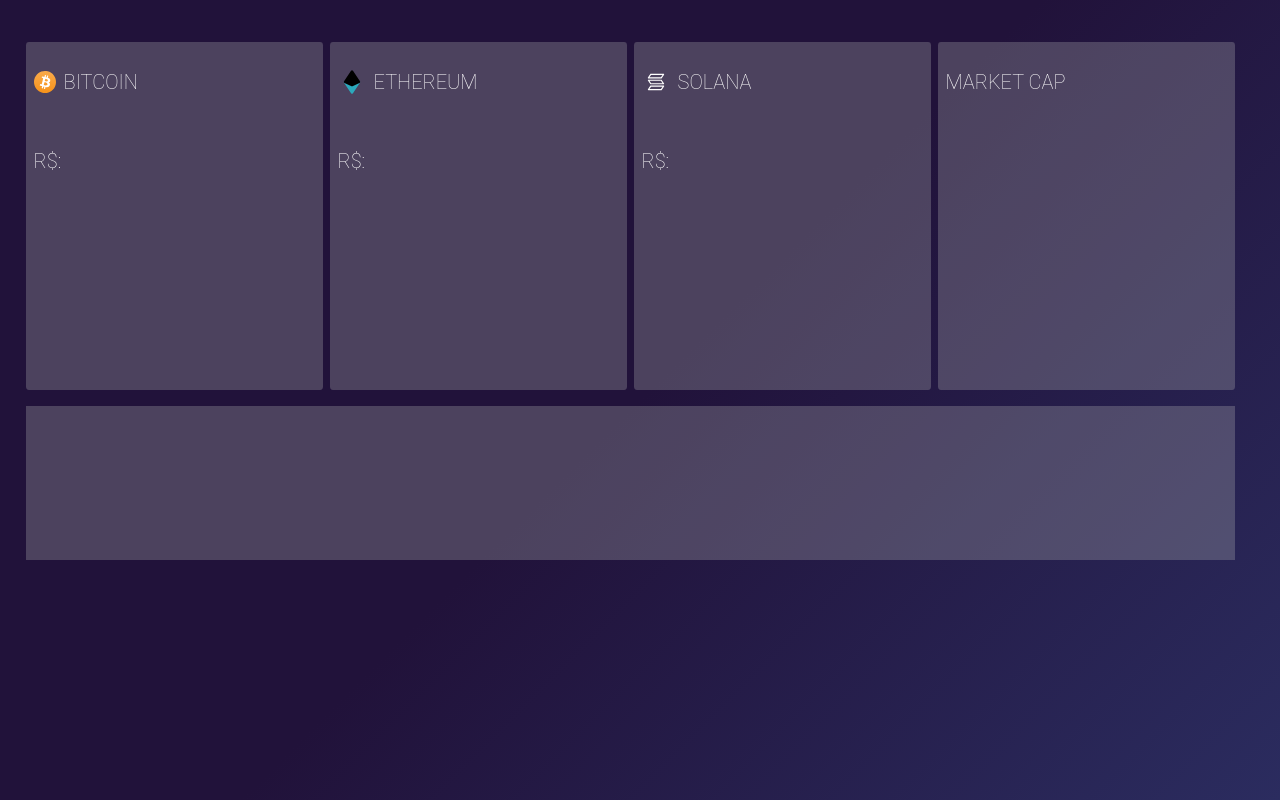
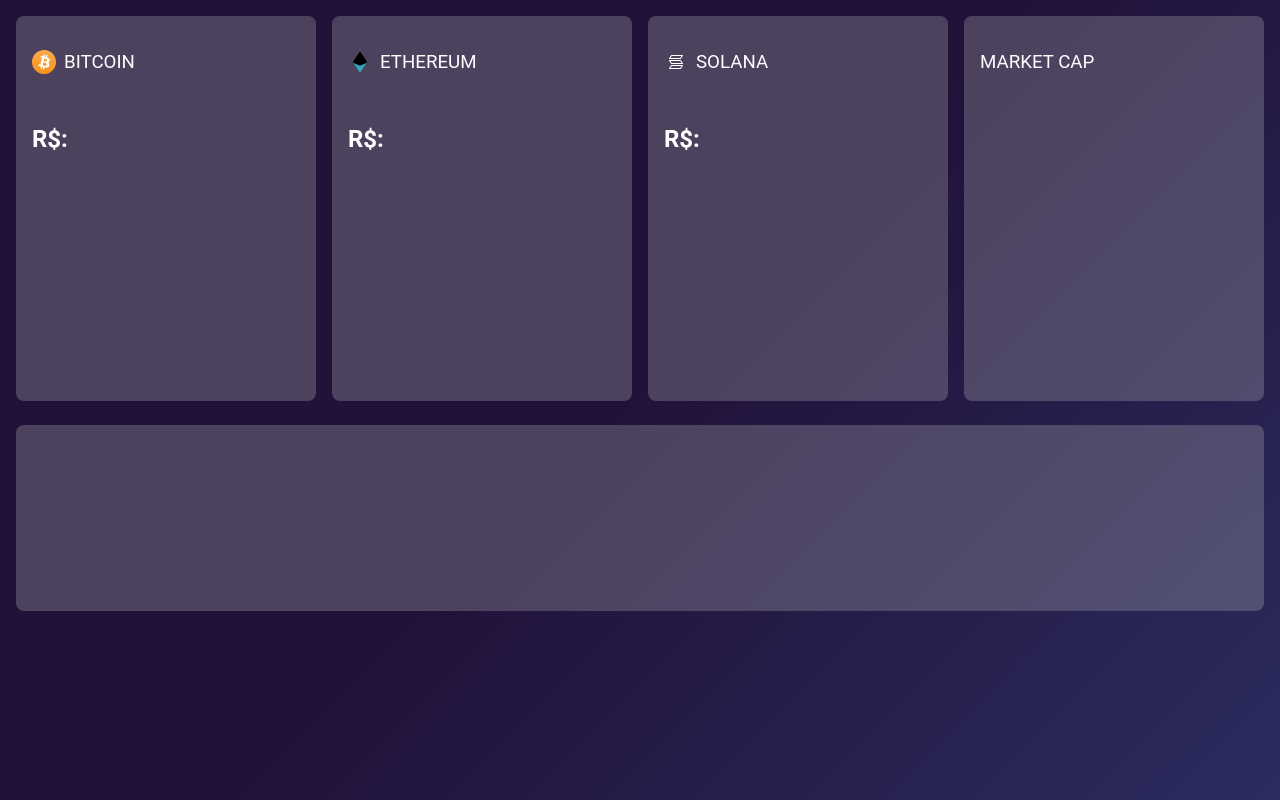
Before and after one commit to Joaoguilhermeasf/Cripto, a Flask app: page / in a window 1280 px wide. Run offline with Flask 3, Linux system fonts and the light colour scheme; a map, chart or similar area stays blank.

Commit message:
layout responsivo

```diff
--- a/static/css/styles.css
+++ b/static/css/styles.css
@@ -1,77 +1,90 @@
+* {
+  box-sizing: border-box;
+}
+
 html,
 body {
   margin: 0;
   padding: 0;
-  width: 100%;
-  min-height: 98%;
-  display: flex;
-  flex-direction: row;
-  gap: 8px;
 }
 
 body {
   min-height: 100vh;
   font-family: "Roboto", sans-serif;
   background: linear-gradient(135deg, #21123a 0%, #21123a 50%, #2b2c5f 100%);
-  background-repeat: no-repeat;
-  background-size: cover;
+  color: white;
 }
 
-ul {
+.container {
+  padding: 16px;
   display: flex;
-  flex-direction: row;
-  gap: 0.5vw;
-  padding: 0;
-  margin: 5;
-  list-style: none;
+  flex-direction: column;
+  gap: 24px;
 }
 
-li {
+.cards {
   display: flex;
   flex-direction: column;
-  align-items: start;
-  gap: 8px;
-  height: 26vw;
-  width: 22vw;
-  border-radius: 1%;
-  background-color: rgba(181, 181, 181, 0.289);
-  padding: 8px;
+  gap: 16px;
 }
 
-#chartContainer {
+.card {
+  background-color: rgba(181, 181, 181, 0.289);
+  border-radius: 8px;
+  padding: 16px;
+  display: flex;
+  flex-direction: column;
+  gap: 12px;
+}
+
+.card-header {
+  display: flex;
+  align-items: center;
+  gap: 8px;
+}
+
+.card h3 {
+  font-weight: 400;
+}
+
+.card h2 span {
+  font-size: 1.6rem;
+}
+
+.logo {
+  width: 24px;
+  height: auto;
+}
+
+.chart-box {
   position: relative;
   width: 100%;
   height: 220px;
 }
 
-.container {
-  padding: 2vw;
+.comparativo {
+  background-color: rgba(181, 181, 181, 0.289);
+  padding: 16px;
+  border-radius: 8px;
 }
 
-.downLeft {
-  background-color: rgba(181, 181, 181, 0.289);
+@media (min-width: 768px) {
+  .cards {
+    flex-direction: row;
+    flex-wrap: wrap;
+  }
+
+  .card {
+    width: calc(50% - 8px);
+  }
 }
 
-#donutGrafico {
-  position: relative;
-  display: flex;
-  justify-items: center;
-  width: 100%;
-  height: 220px;
-}
-
-@media (max-width: 768px) {
-  .chart-container {
-    height: 160px;
-  }
-  ul {
-    flex-direction: column;
-    width: 70vw;
+@media (min-width: 1024px) {
+  .card {
+    width: calc(25% - 12px);
   }
 
-  li {
-    flex-grow: 1;
-    width: 70vw;
-    height: 90vw;
+  .chart-box {
+    height: 200px;
   }
 }
--- a/templates/index.html
+++ b/templates/index.html
@@ -1,120 +1,77 @@
 <!DOCTYPE html>
-<html lang="en">
+<html lang="pt-BR">
   <head>
     <meta charset="UTF-8" />
     <meta name="viewport" content="width=device-width, initial-scale=1.0" />
     <title>Cripto Tracker</title>
+
     <link
       rel="stylesheet"
       href="{{ url_for('static', filename='css/styles.css') }}"
     />
     <script src="https://cdn.jsdelivr.net/npm/chart.js"></script>
   </head>
+
   <body>
-    <div class="container">
-      <div class="left">
-        <ul>
-          <li>
-            <div
-              style="
-                display: flex;
-                flex-direction: row;
-                gap: 8px;
-                align-items: center;
-              "
-            >
+    <main class="container">
+      <section class="cards">
+        <article class="card">
+          <div class="card-header">
             <img
-                id="logo"
               src="{{ url_for('static', filename='img/bitcoin.svg') }}"
-                height="22vw"
+              class="logo"
             />
-              <h3 style="font-size: 20px; font-weight: lighter; color: white">
-                BITCOIN
-              </h3>
+            <h3>BITCOIN</h3>
           </div>
-            <h2 style="font-size: 20px; font-weight: lighter; color: white">
-              R$:
-              <span id="btcValor" style="font-size: 32px; color: white"></span>
-            </h2>
+
+          <h2>R$: <span id="btcValor"></span></h2>
+          <div class="chart-box">
             <canvas id="chartBtc"></canvas>
-          </li>
-          <li>
-            <div
-              style="
-                display: flex;
-                flex-direction: row;
-                gap: 8px;
-                align-items: center;
-              "
-            >
+          </div>
+        </article>
+
+        <article class="card">
+          <div class="card-header">
             <img
-                id="logo"
               src="{{ url_for('static', filename='img/ethereum.svg') }}"
-                height="28vw"
+              class="logo"
             />
-              <h3 style="font-size: 20px; font-weight: lighter; color: white">
-                ETHEREUM
-              </h3>
+            <h3>ETHEREUM</h3>
           </div>
-            <h2 style="font-size: 20px; font-weight: lighter; color: white">
-              R$:
-              <span id="ethValor" style="font-size: 32px; color: white"></span>
-            </h2>
-            <div id="chartContainer">
+
+          <h2>R$: <span id="ethValor"></span></h2>
+          <div class="chart-box">
             <canvas id="chartEth"></canvas>
           </div>
-          </li>
-          <li>
-            <div
-              style="
-                display: flex;
-                flex-direction: row;
-                gap: 8px;
-                align-items: center;
-              "
-            >
+        </article>
+
+        <article class="card">
+          <div class="card-header">
             <img
-                id="logo"
               src="{{ url_for('static', filename='img/solana.svg') }}"
-                height="28vw"
+              class="logo"
             />
-              <h3 style="font-size: 20px; font-weight: lighter; color: white">
-                SOLANA
-              </h3>
+            <h3>SOLANA</h3>
           </div>
-            <h2 style="font-size: 20px; font-weight: lighter; color: white">
-              R$:
-              <span id="solValor" style="font-size: 32px; color: white"></span>
-            </h2>
+
+          <h2>R$: <span id="solValor"></span></h2>
+          <div class="chart-box">
             <canvas id="chartSol"></canvas>
-          </li>
-          <li>
-            <div class="right">
-              <h3
-                style="
-                  font-size: 20px;
-                  font-weight: lighter;
-                  color: white;
-                  display: flex;
-                  align-items: center;
-                "
-              >
-                MARKET CAP
-              </h3>
-              <div class="donutGrafico">
+          </div>
+        </article>
+
+        <article class="card">
+          <h3>MARKET CAP</h3>
+          <div class="chart-box">
             <canvas id="marketCapRoda"></canvas>
           </div>
-            </div>
-          </li>
-        </ul>
-      </div>
+        </article>
+      </section>
 
-      <div class="downLeft">
-        <div style="width: 80%; margin: auto">
+      <section class="comparativo">
         <canvas id="graficoComparativo"></canvas>
-        </div>
-      </div>
-    </div>
+      </section>
+    </main>
 
     <script src="{{ url_for('static', filename='js/chart.js') }}"></script>
     <script src="{{ url_for('static', filename='js/script.js') }}"></script>
```
Lines whose indentation alone changed are shown as unchanged.
